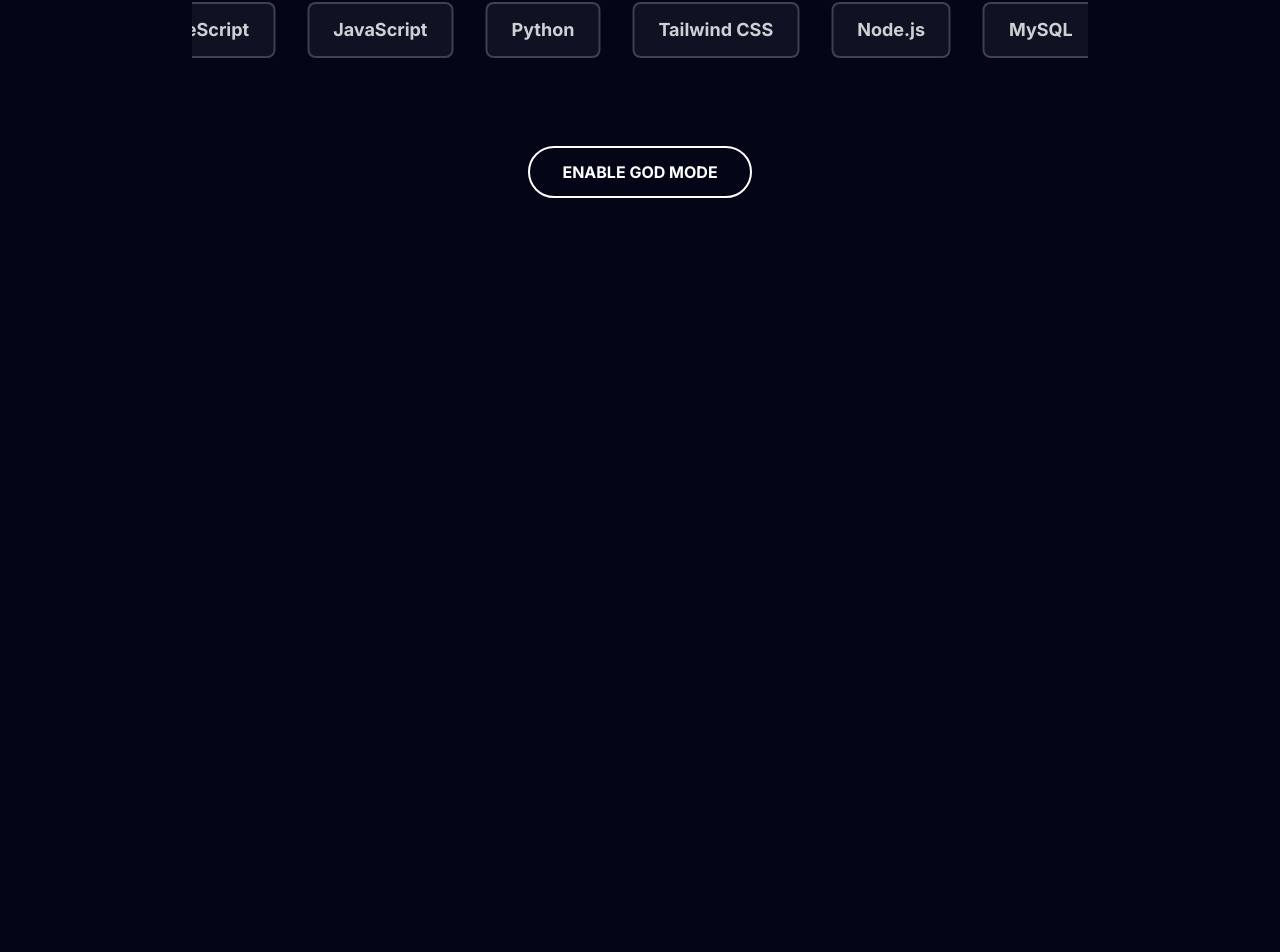
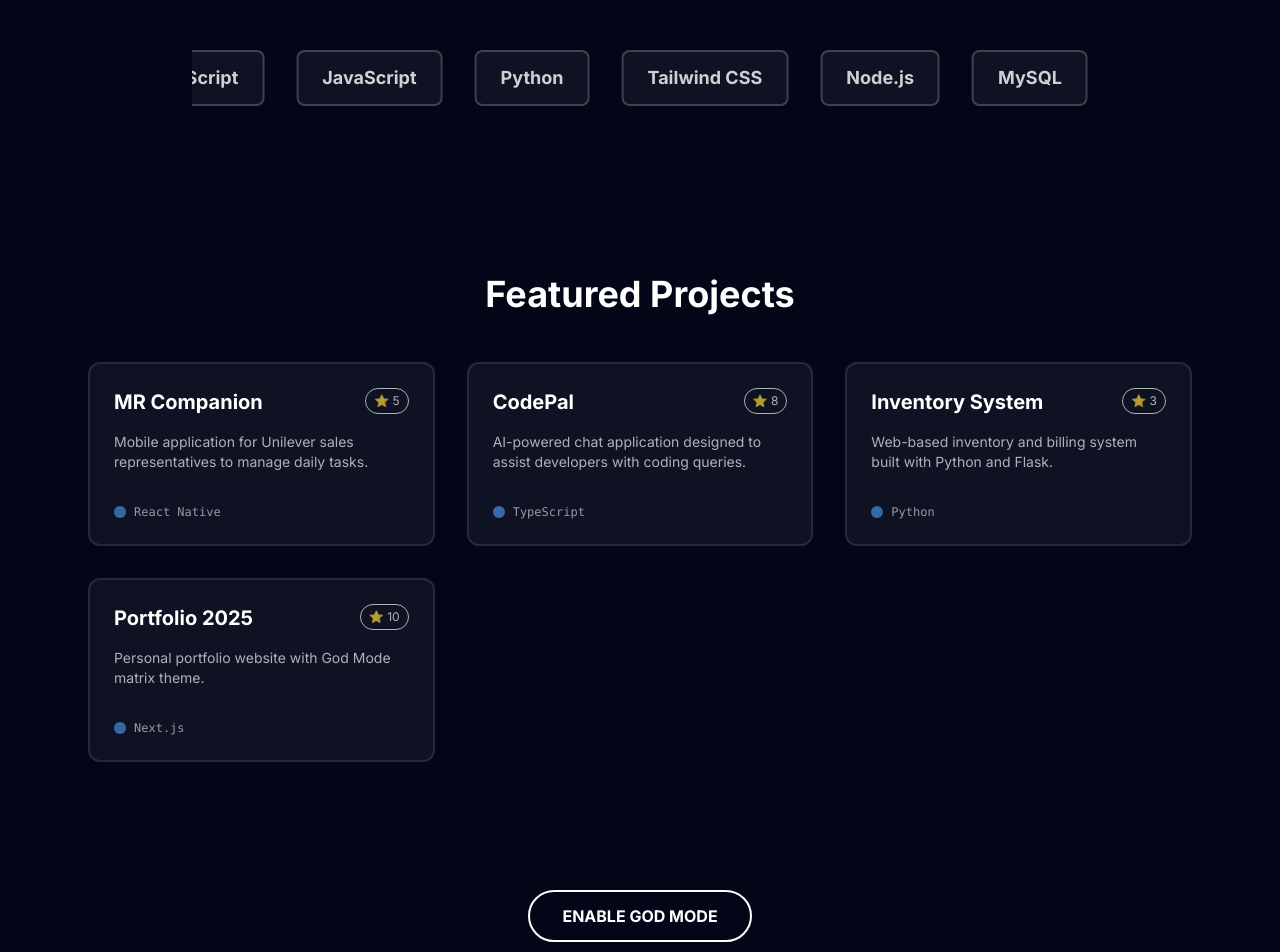
Before and after one commit to HeshithDashan/portfolio-2025, a Next.js app: page / in a window 1280 px wide. Shown: the part 760-1712 px from the top of the page. Before the commit the page ends 990 px from the top, so only its background shows below. Built offline with nearby package versions, Linux system fonts and the light colour scheme; no server answers.

Commit message:
Integrate Projects section and implement offline image fallback

```diff
--- a/app/page.tsx
+++ b/app/page.tsx
@@ -1,6 +1,7 @@
 import Hero from "@/components/Hero";
 import GodModeToggle from "@/components/GodModeToggle";
 import TechStack from "@/components/TechStack";
+import Projects from "@/components/Projects";
 
 async function getGithubData() {
   const username = "HesithDashan";
@@ -20,7 +21,9 @@ async function getGithubData() {
     console.log("⚠️ Using Offline Data...");
 
     return {
-      avatar_url: "https://avatars.githubusercontent.com/u/98698759?v=4",
+      // 👇 🔥 මෙන්න මෙතන වෙනස් කළා! (Local Image එක දැම්මා)
+      avatar_url: "/profile.png",
+
       name: "Heshith Dashan",
       bio: "Code. Learn. Build. Repeat. Software Engineer ⚙️ | Open Source Contributor 🌎 | Always curious 🧘‍♂️",
       location: "Gampaha",
@@ -48,7 +51,9 @@ export default async function Home() {
         <TechStack />
       </div>
 
-      <div className="z-20">
+      <Projects />
+
+      <div className="z-20 mt-12">
          <GodModeToggle />
       </div>
 
```
